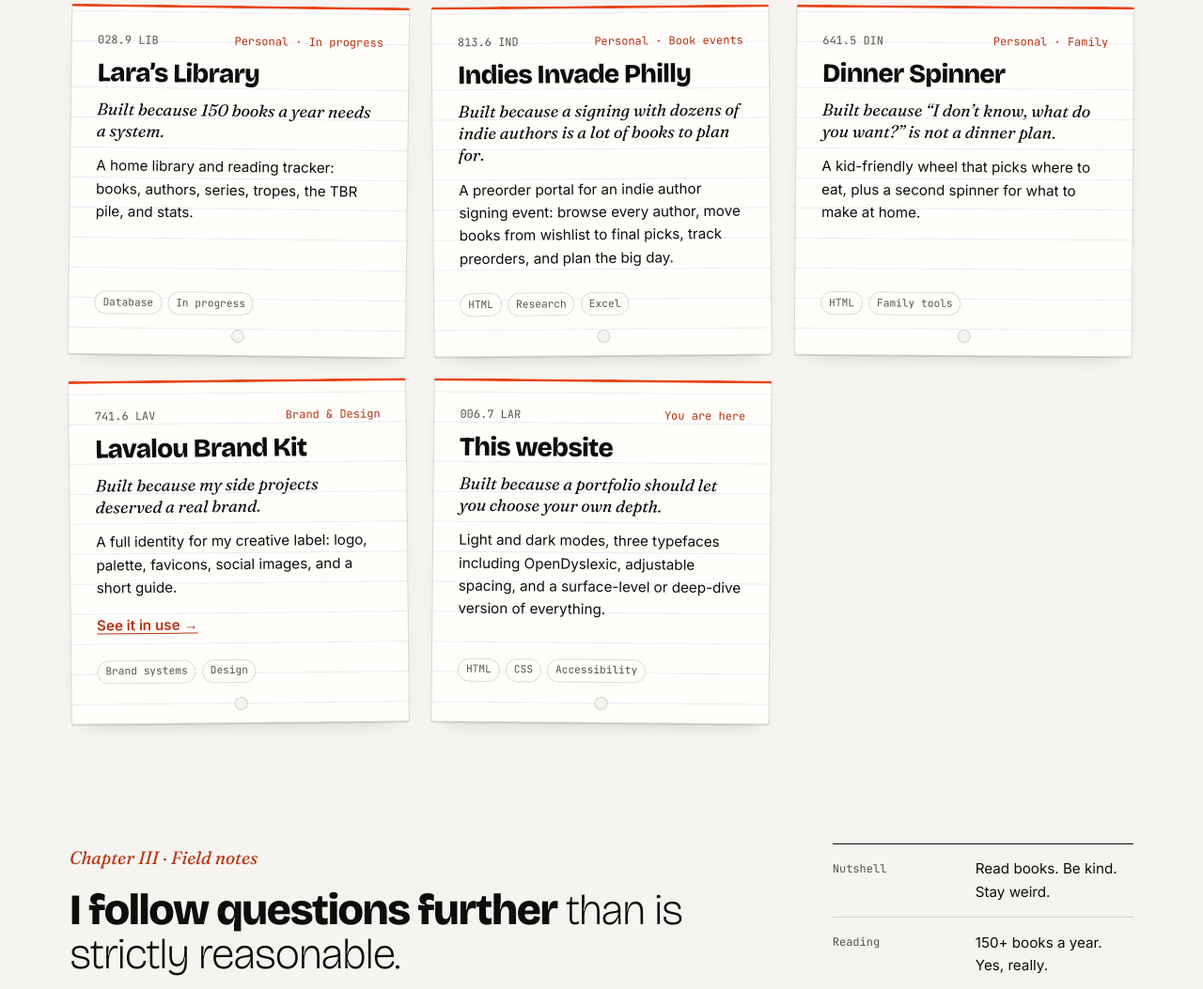
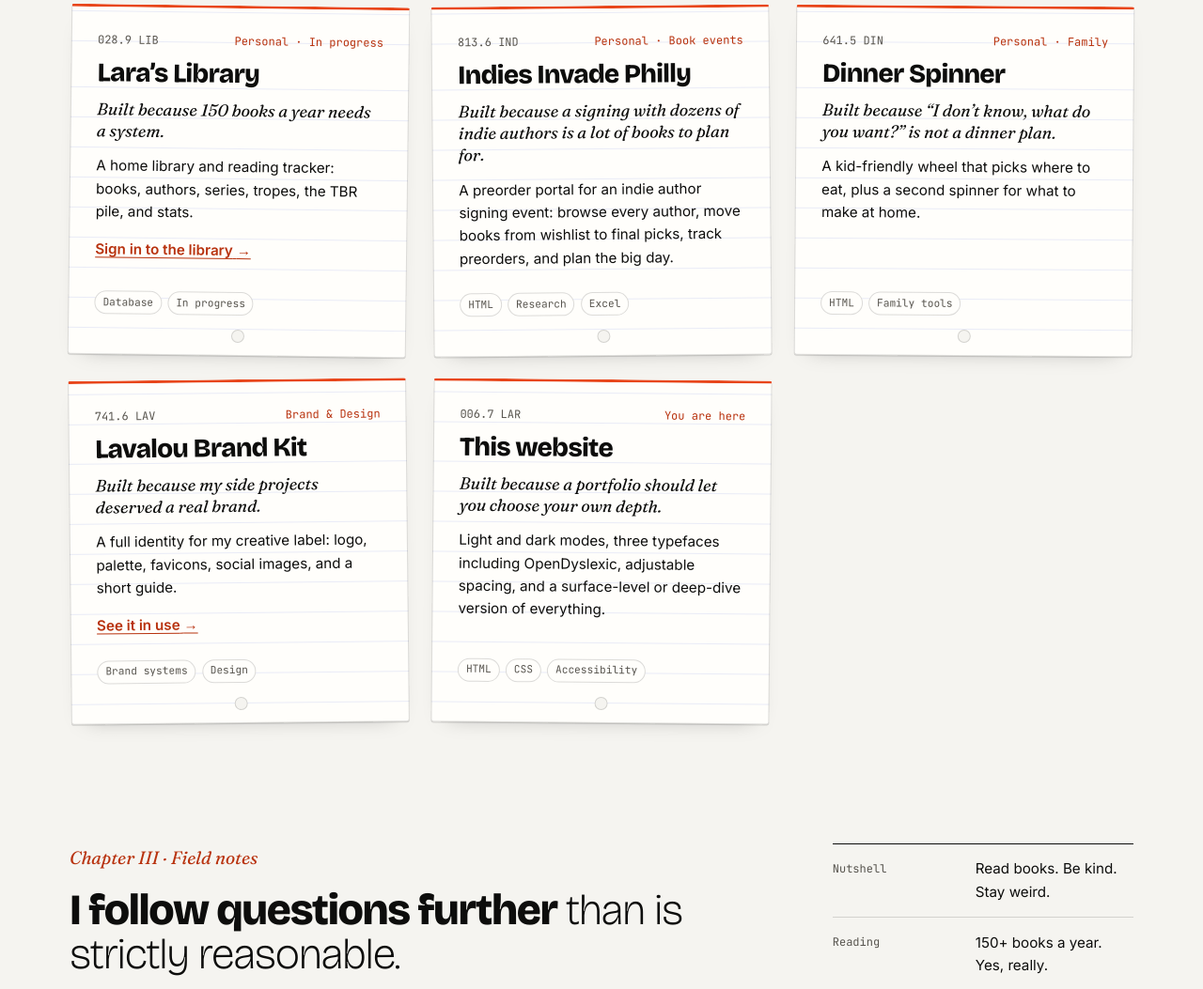
Before and after one commit to LaraB-create/laraborowsky-site, a plain HTML site: page index.html in a window 1280 px wide. Shown: the part 2387-3440 px from the top of the page at 94% size. Drawn offline with nearby package versions, Linux system fonts and the light colour scheme.

Commit message:
Add library app and card link

```diff
--- a/index.html
+++ b/index.html
@@ -209,7 +209,7 @@
 <h4>How it works</h4><p>A real database underneath, so series, authors and tropes connect to each other instead of living in a very long spreadsheet.</p>
 <h4>Margin note</h4><p class="note">Tropes are data. I will not be taking questions.</p>
 </div>
-
+<a class="card-link" href="/library">Sign in to the library<span class="sr-only">: Lara’s Library</span> <span aria-hidden="true">→</span></a>
 <ul class="tags" aria-label="Tools"><li>Database</li><li>In progress</li></ul>
 </article>
 <article class="card">
```
